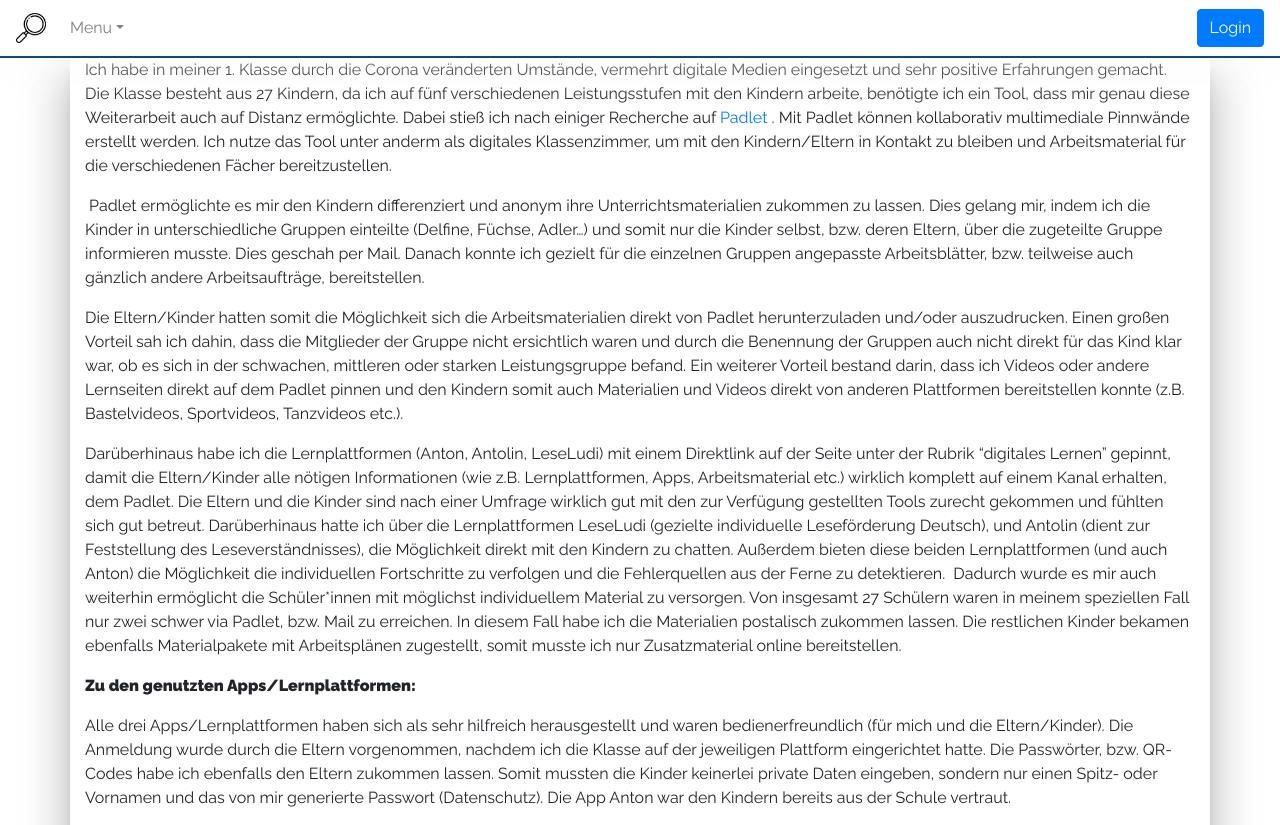
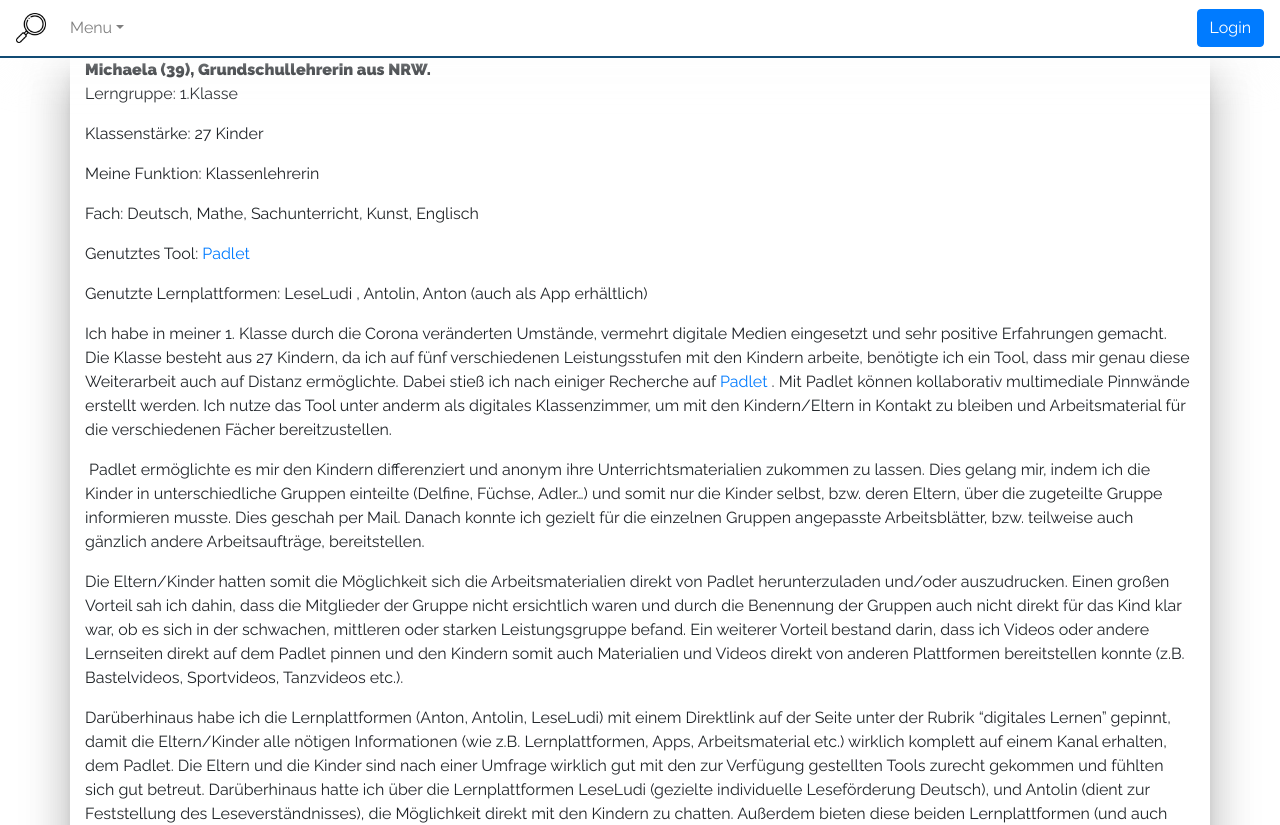
Before and after one commit to FBosler/ws-metaschulapp, a Next.js app in the folder frontend/: page /successstories in a window 1280 px wide. Shown: the top 825 px of the page. Built offline with nearby package versions, Linux system fonts and the light colour scheme; no server answers.

Commit message:
added success sotries

```diff
--- a/frontend/pages/successstories.jsx
+++ b/frontend/pages/successstories.jsx
@@ -1,10 +1,23 @@
 import React from "react";
-import Profile from "../components/Profile";
+import Link from "next/link";
 import { Container } from "react-bootstrap";
 
 export default () => {
     return (
         <Container>
+            <b>Michaela (39), Grundschullehrerin aus NRW.</b>
+            <br />
+            <p>Lerngruppe: 1.Klasse</p>
+            <p>Klassenstärke: 27 Kinder</p>
+            <p>Meine Funktion: Klassenlehrerin</p>
+            <p>Fach: Deutsch, Mathe, Sachunterricht, Kunst, Englisch</p>
+            <p>
+                Genutztes Tool:{" "}
+                <Link href="/apps/5ee0cb4dba2053f8743a171c">
+                    <a>Padlet</a>
+                </Link>
+            </p>
+            <p>Genutzte Lernplattformen: LeseLudi , Antolin, Anton (auch als App erhältlich)</p>
             <p>
                 <span>
                     Ich habe in meiner 1. Klasse durch die Corona veränderten Umstände, vermehrt digitale Medien
@@ -15,7 +28,9 @@
                     arbeite, benötigte ich ein Tool, dass mir genau diese Weiterarbeit auch auf Distanz
                     ermöglichte.&nbsp;Dabei stieß ich nach einiger Recherche auf{" "}
                 </span>
-                <a href="https://padlet.com">Padlet</a>
+                <Link href="/apps/5ee0cb4dba2053f8743a171c">
+                    <a>Padlet</a>
+                </Link>
                 <span>
                     &nbsp;. Mit Padlet&nbsp;können kollaborativ multimediale Pinnwände erstellt werden. Ich nutze das
                     Tool unter anderm als digitales Klassenzimmer, um mit den Kindern/Eltern in Kontakt zu bleiben und
```
